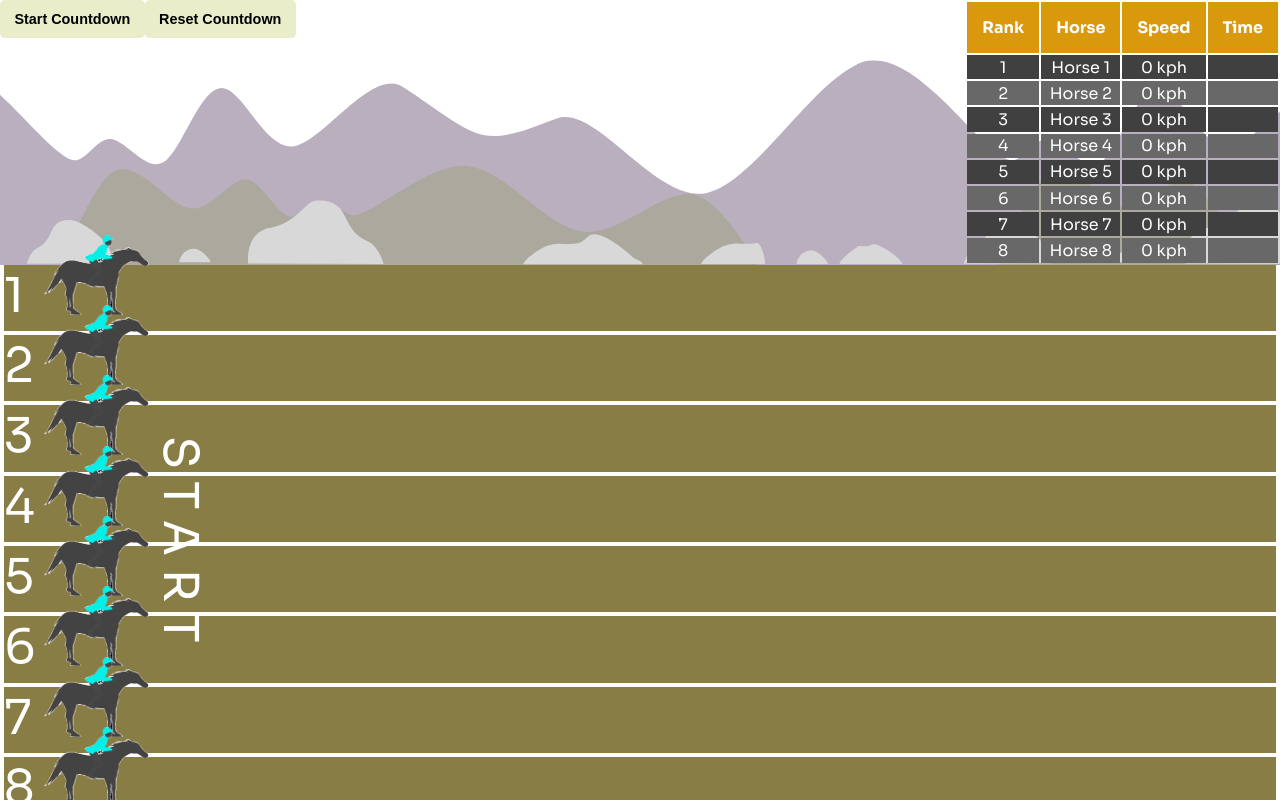
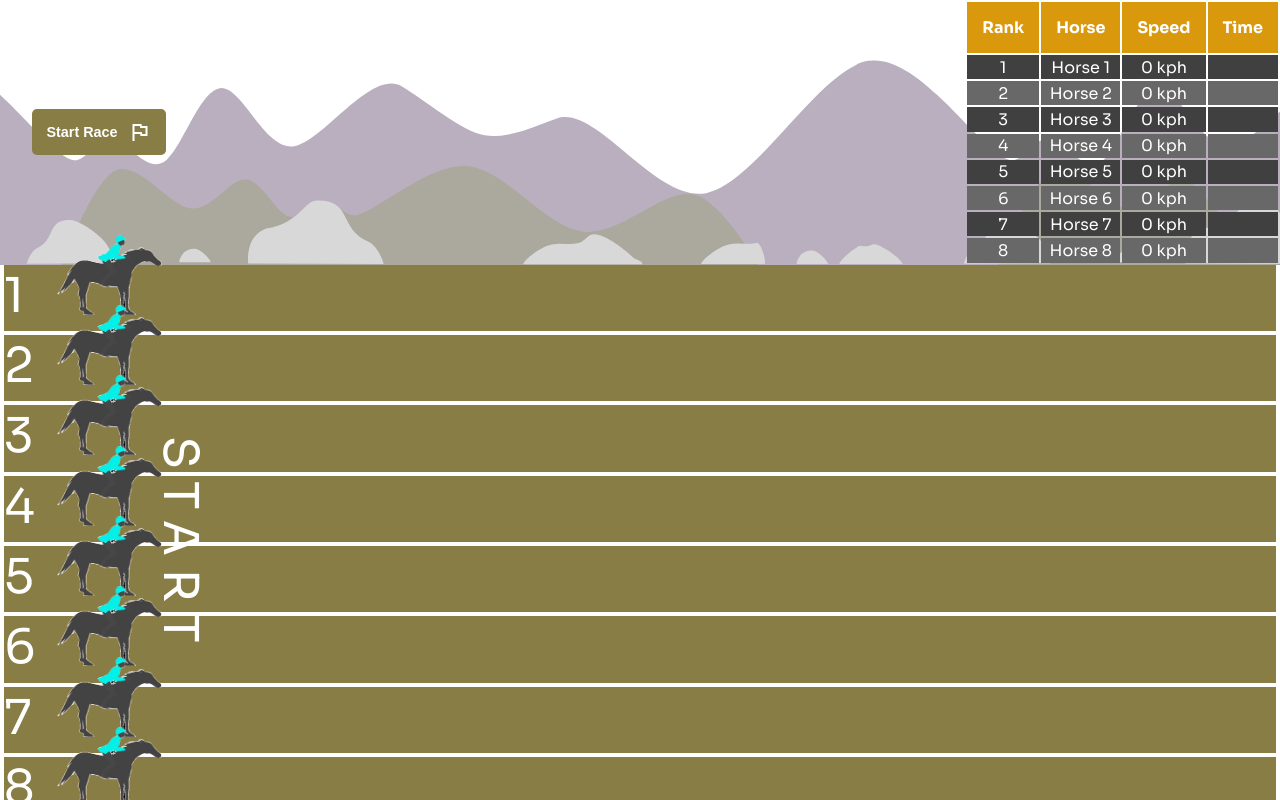
Before and after one commit to trombonist76/protein-bootcamp-horseracing-app, a Vue app: page / in a window 1280 px wide. Built offline with nearby package versions, Linux system fonts and the light colour scheme.

Commit message:
[Update] stores revized option syntax for reset.

```diff
--- a/src/App.vue
+++ b/src/App.vue
@@ -16,10 +16,10 @@ const raceStore =  useRaceStore()
     <teleport to='body'>
       <Countdown v-if="countdownStore.isCountdownStarted"></Countdown>
     </teleport>
-    <Arena :isRaceStarted="raceStore.isStarted">
+    <Arena>
       <template v-slot:horses>
         <div class="horses" :class="{'slide' : raceStore.isStarted}">
-          <Horse class="horse" v-for="horse in horseStore.horses" :key="horse.id" :horse="horse" :isRaceStarted="raceStore.isStarted" />
+          <Horse class="horse" v-for="horse in horseStore.horses" :key="horse.id" :horse="horse"/>
         </div>
       </template>
     </Arena>
--- a/src/assets/scss/variables.scss
+++ b/src/assets/scss/variables.scss
@@ -1,10 +1,12 @@
 $floor-color: #887D44;
 $arena-border-color: #fff;
 $arena-text-color: #fff;
-$btn-bg-color: #e9edc9;
-$btn-text-color: #000;
+$btn-bg-color: #887D44;
+$btn-text-color: #fff;
+$btn-hover-color: #afa366;
 $modal-bg-color: #000;
 $table-header-color: #DA980D;
 $table-text-color: #fff;
 $table-odd-color: #686868;
 $table-even-color: #404040;
+$timer-bg-color: #e9edc9;
--- a/src/components/Arena/Arena.vue
+++ b/src/components/Arena/Arena.vue
@@ -16,7 +16,7 @@ const horseStore = useHorseStore()
       </div>
       <slot name="horses"></slot>
       <div class="lane-wrapper__finish" :class="{'slide-right': horseStore.isAnyClosing}">
-        FINISH
+        <div>FINISH</div>
       </div>
     </div>
   </div>
@@ -50,10 +50,22 @@ const horseStore = useHorseStore()
     height: 100%;
     position: absolute;
     left: 150px;
-    transition: left 2s linear;
   }
 
   &__finish {
+    // writing-mode: vertical-lr;
+    // display: flex;
+    // align-items: center;
+    // justify-content: center;
+    // letter-spacing: .8rem;
+    // font-size: 3rem;
+    // background-color: $floor-color;
+    // height: 100%;
+    // position: absolute;
+    // right: -10%;
+    // width: 9%;
+    // transition: right 2s linear;
+
     writing-mode: vertical-lr;
     display: flex;
     align-items: center;
@@ -63,16 +75,18 @@ const horseStore = useHorseStore()
     letter-spacing: .5rem;
     font-size: 3rem;
     overflow: hidden;
-    transition: 2s linear;
   }
 }
 
 .slide-left {
   left: -100%;
+  transition: 2s linear;
+
 }
 
 .slide-right {
-  width: 12%;
+  width: 9%;
+  transition: 2s linear;
 }
 
 @keyframes slide {
--- a/src/components/Arena/Background.vue
+++ b/src/components/Arena/Background.vue
@@ -4,25 +4,40 @@ import ButtonComp from '@/components/Shared/Button.vue';
 import { useRaceStore } from '@/store/useRace';
 import { useCountdownStore } from '@/store/useCountdown';
 import { useHorseStore } from '@/store/useHorse';
+import { ref, watch} from 'vue';
+import {delay} from "@/utils"
 
 const countdownStore = useCountdownStore()
 const raceStore =  useRaceStore()
 const horseStore = useHorseStore()
 
-const startCountdownHandler = async () => {
+const startRaceHandler = async () => {
   await countdownStore.startCountdown()
   raceStore.startRace()
   horseStore.startHorsesToRace()
 }
 
+const resetRaceHandler = () => {
+  countdownStore.$reset()
+  raceStore.$reset()
+  horseStore.$reset()
+}
+
+const isSliding = ref(true)
+
+watch(() => horseStore.isAnyClosing, async() => {
+  await delay(2000)
+  isSliding.value = false
+})
+
 </script>
 <template>
-  <div class="arena" :class="{'sliding-arena': raceStore.isStarted}">
-    <div class="mid" :class="{'sliding-mid': raceStore.isStarted}">
-      <div class="front" :class="{'sliding-front': raceStore.isStarted}">
+  <div class="arena" :class="{'sliding-arena': raceStore.isStarted, 'paused': !isSliding}">
+    <div class="mid" :class="{'sliding-mid': raceStore.isStarted, 'paused': !isSliding}">
+      <div class="front" :class="{'sliding-front': raceStore.isStarted, 'paused': !isSliding}">
         <div class="buttons">
-          <ButtonComp @click="startCountdownHandler" name="Start Countdown"></ButtonComp>
-          <ButtonComp @click="countdownStore.resetCountdown" name="Reset Countdown"></ButtonComp>
+          <ButtonComp v-if="!raceStore.isStarted" @click="startRaceHandler" name="Start Race" icon="flag"></ButtonComp>
+          <ButtonComp v-if="raceStore.isFinished" @click="resetRaceHandler" name="Restart Race!"></ButtonComp>
         </div>
           <Leaderboard></Leaderboard>
       </div>
@@ -62,6 +77,10 @@ const startCountdownHandler = async () => {
 
 
 .buttons{
+  margin-left: 2rem;
+  display: flex;
+  align-items: center;
+  justify-content: center;
 }
 
 .sliding-arena{
@@ -74,6 +93,10 @@ const startCountdownHandler = async () => {
 
 .sliding-front{
   animation: bg-front 15s linear infinite;
+}
+
+.paused{
+  animation-play-state: paused;
 }
 
 @keyframes bg-arena {
--- a/src/components/Countdown/Countdown.vue
+++ b/src/components/Countdown/Countdown.vue
@@ -28,7 +28,7 @@ import { useCountdownStore } from '@/store/useCountdown';
     justify-content: center;
     font-size: 5rem;
     border-radius: 50%;
-    background-color: $btn-bg-color;
+    background-color: $timer-bg-color;
     box-shadow: 0 0 0 0 rgba(0, 0, 0, 1);
     transform: scale(1);
     animation: pulse 1s infinite;
--- a/src/components/Horse/Horse.vue
+++ b/src/components/Horse/Horse.vue
@@ -1,17 +1,19 @@
 <script setup>
-  import {ref, onMounted, watch, watchEffect, computed} from "vue"
+  import {watch, computed} from "vue"
   import { useHorseStore } from '@/store/useHorse';
+  import { useRaceStore } from '@/store/useRace';
 
-  const props = defineProps(["horse", "isRaceStarted"])
-  const checkRun = computed(() => props.isRaceStarted && props.horse.location < 100)
+  const props = defineProps(["horse"])
   const horseStore = useHorseStore()
+  const raceStore =  useRaceStore()
+  const checkRun = computed(() => raceStore.isStarted && props.horse.location < 100)
 
-  watchEffect(() => {
-    if(checkRun.value){
+  watch(() => props.horse.location, () => {
+    if(props.horse.location < 100){
       horseStore.runHorse(props.horse)
-    }else if(props.horse.location >= 100){
-      horseStore.goFinish(props.horse)
+      return
     }
+    horseStore.goFinish(props.horse)
   })
 
 </script>
@@ -34,7 +36,6 @@
     &__img{
       height: 5rem;
       margin-left: 40px;
-
       margin-top: -30px;
       position: absolute;
       transition: left linear .1s;
--- a/src/components/Shared/Button.vue
+++ b/src/components/Shared/Button.vue
@@ -1,9 +1,14 @@
 <script setup>
-  const props = defineProps(["name"])
+  const props = defineProps(["name", "icon"])
 </script>
 
 <template>
-  <button class="btn">{{props.name}}</button>
+  <button v-if="props.icon" class="btn icon">
+    {{props.name}}
+    <span class="material-symbols-outlined">{{props.icon}}</span>
+  </button>
+  <button v-else="props.name" class="btn">{{props.name}}</button>
+
 </template>
 
 <style scoped lang="scss">
@@ -16,6 +21,19 @@
     font-size: .9rem;
     font-weight: 600;
     border-radius: 5px;
+    transition: all .1s ease-in-out;
     cursor: pointer;
+
+    &:hover{
+      background-color: $btn-hover-color;
+    }
+  }
+
+  .icon{
+    display: flex;
+    justify-content: center;
+    align-items: center;
+    gap: 10px;
+
   }
 </style>
--- a/src/store/useCountdown.js
+++ b/src/store/useCountdown.js
@@ -1,30 +1,31 @@
 import { defineStore } from 'pinia'
-import { ref } from 'vue'
 import {delay} from "@/utils"
 
-export const useCountdownStore = defineStore('counter', () => {
-  const initialCountdown = 3
-  const countdown = ref(initialCountdown)
-  const isCountdownStarted = ref(false)
+export const useCountdownStore = defineStore('counter', {
 
-  async function startCountdown(){
-    if (countdown.value !== initialCountdown) return
+  state: () => ({
+    initialCountdown: 3,
+    countdown: 3,
+    isCountdownStarted: false
+  }),
 
-    isCountdownStarted.value = true
-    const interval = setInterval(() => {
-      countdown.value --
-    },1000)
+  actions: {
+    async startCountdown(){
+      if (this.countdown !== this.initialCountdown) return
 
-    await delay(3000)
-    clearInterval(interval)
-    isCountdownStarted.value = false
+      this.isCountdownStarted = true
+      const interval = setInterval(() => {
+        this.countdown --
+      },1000)
+
+      await delay(3000)
+      clearInterval(interval)
+      this.isCountdownStarted = false
+    },
+
+    resetCountdown(){
+      if (this.countdown !== 0) return
+      this.countdown = this.initialCountdown
+    }
   }
-
-  function resetCountdown(){
-    if (countdown.value !== 0) return
-    countdown.value = initialCountdown
-  }
-
-  return {countdown, startCountdown, resetCountdown, isCountdownStarted}
-
 })
--- a/src/store/useHorse.js
+++ b/src/store/useHorse.js
@@ -1,61 +1,73 @@
 import { defineStore } from 'pinia'
-import { ref, computed } from 'vue'
 import { getHorses, getRandomSpeed, speedMultiplier} from "@/utils"
+import { useRaceStore } from './useRace'
 
-export const useHorseStore = defineStore('horse', () => {
+export const useHorseStore = defineStore('horse', {
+  state: () => ({horses: getHorses(8)}),
 
-  const horses = ref(getHorses(8))
+  getters: {
+    checkAllFinished : (state) => state.horses.every(horse => horse.location >= 100),
+    isAnyClosing : (state) => state.horses.some(horse => horse.location >= 70),
+    checkAllGoAway : (state) => state.horses.some(horse => horse.location >= 30),
+    leaderboard : (state) => {
+      const raceStore = useRaceStore()
+      return raceStore.isFinished ? state.sortByTime() : state.sortByLocation()
+    }
 
-  const checkAllFinished = computed(() => horses.value.every(horse => horse.location >= 100))
-  const isAnyClosing = computed(() => horses.value.some(horse => horse.location >= 70))
-  const checkAllGoAway = computed(() => horses.value.some(horse => horse.location >= 30))
-  const leaderboard = computed(() => checkAllFinished.value ? sortByTime() : sortByLocation())
+  },
 
-  function startHorsesToRace(){
-    horses.value = horses.value.map(horse => {
+  actions: {
+    startHorsesToRace() {
+      this.horses = this.horses.map(horse => {
         return {
           ...horse,
           startedAt: Date.now(),
-        speed: getRandomSpeed()
+          speed: getRandomSpeed(),
+          location: 0
         }
       })
-  }
+    },
 
-  function sortByLocation(){
-    const rankings = [...horses.value].sort((a,b) => b.location - a.location)
+    sortByLocation(){
+      const rankings = [...this.horses].sort((a,b) => {
+        const now = Date.now()
+        const aDiff = (now - a.startedAt) / a.location
+        const bDiff = (now - b.startedAt) / b.location
+        return aDiff - bDiff
+      })
       return rankings
-  }
+    },
 
-  function sortByTime(){
-    const rankings = [...horses.value].sort((a,b) => a.time - b.time)
+    sortByTime(){
+      const rankings = [...this.horses].sort((a,b) => a.time - b.time)
       return rankings
-  }
+    },
 
-  function findHorse(horseId){
-    const horseIndex = horses.value.findIndex(horse => horse.id === horseId)
-    const horse = horses.value.at(horseIndex)
+    findHorse(horseId){
+      const horseIndex = this.horses.findIndex(horse => horse.id === horseId)
+      const horse = this.horses.at(horseIndex)
       return horse
-  }
+    },
 
-  function updateHorse(updatingHorse){
-    const horse = findHorse(updatingHorse.id)
+    updateHorse(updatingHorse){
+      const horse = this.findHorse(updatingHorse.id)
       horse.speed = speedMultiplier(updatingHorse.speed)
       horse.location = updatingHorse.location + .4
-  }
+    },
 
-  function runHorse(horse){
-    setTimeout(() => updateHorse(horse), 2000 / horse.speed)
-  }
+    runHorse(horse){
+      const raceStore = useRaceStore()
+      if(!raceStore.isStarted) return
+      setTimeout(() => this.updateHorse(horse), 2000 / horse.speed)
+    },
 
-  const goFinish = (finishedHorse) => {
-    const horse = findHorse(finishedHorse.id)
+    goFinish(finishedHorse){
+      const horse = this.findHorse(finishedHorse.id)
       const now = Date.now()
       const diff = (now - horse.startedAt) / 1000
       horse.speed = 0
       horse.finishedAt = now
       horse.time = diff
     }
-
-  return { horses: horses, startHorsesToRace, runHorse, goFinish, leaderboard, isAnyClosing, checkAllGoAway}
-
+  }
 })
--- a/src/store/useRace.js
+++ b/src/store/useRace.js
@@ -1,14 +1,21 @@
 import { defineStore } from 'pinia'
-import { ref } from 'vue'
+import { useHorseStore } from './useHorse'
 
-export const useRaceStore = defineStore('race', () => {
+export const useRaceStore = defineStore('race',{
+  state: () => ({
+    isStarted: false
+  }),
 
-  const isStarted = ref(false)
-  const isFinished = ref(false)
+  getters: {
+    isFinished: () => {
+      const horseStore = useHorseStore()
+      return horseStore.checkAllFinished
+    }
+  },
 
-  function startRace(){
-    isStarted.value = true
+  actions: {
+    startRace(){
+      this.isStarted = true
+    }
   }
-
-  return {isStarted, isFinished, startRace}
 })
--- a/src/utils/index.js
+++ b/src/utils/index.js
@@ -5,7 +5,7 @@ export function getHorses(count = 8) {
     const horse = {
       id: i + 1,
       name: `Horse ${i + 1}`,
-      location: 0,
+      location: 1,
       speed: 0,
       startedAt: null,
       finishedAt: null,
```
Lines whose indentation alone changed are shown as unchanged.
